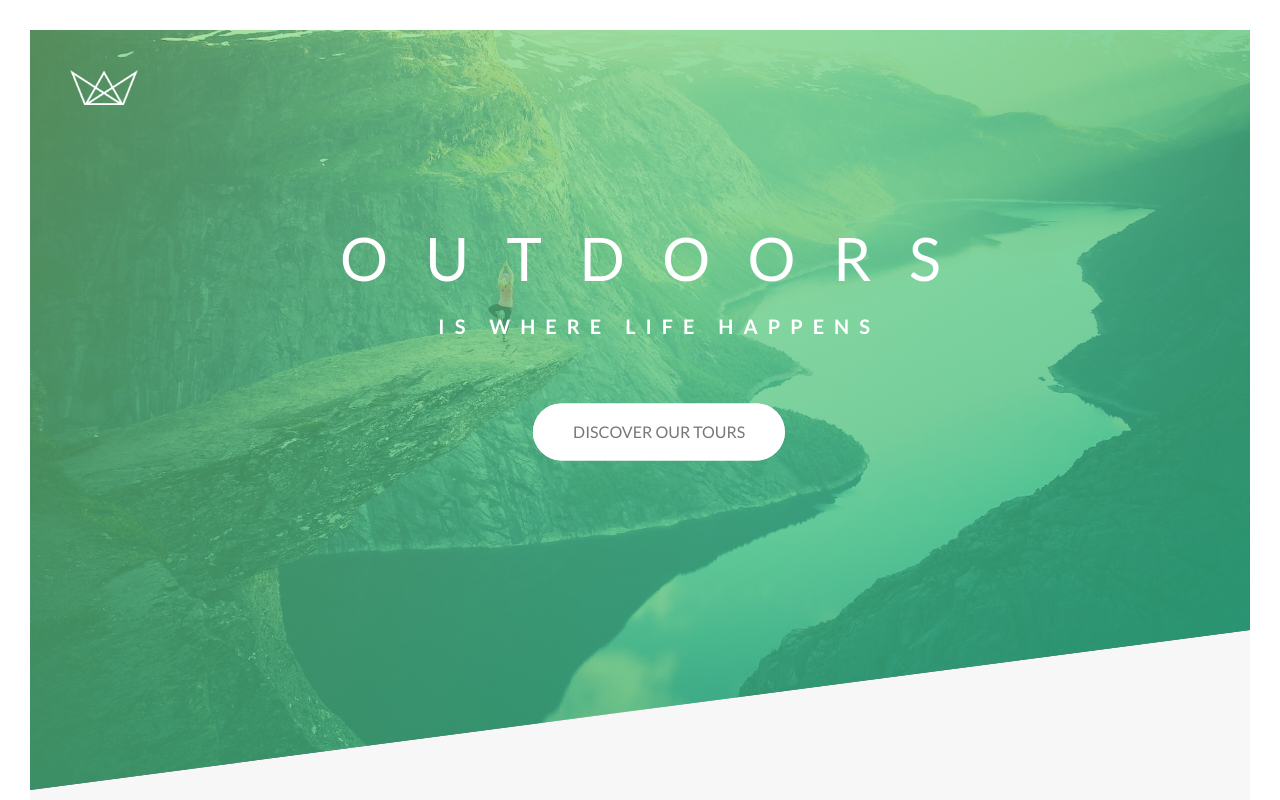
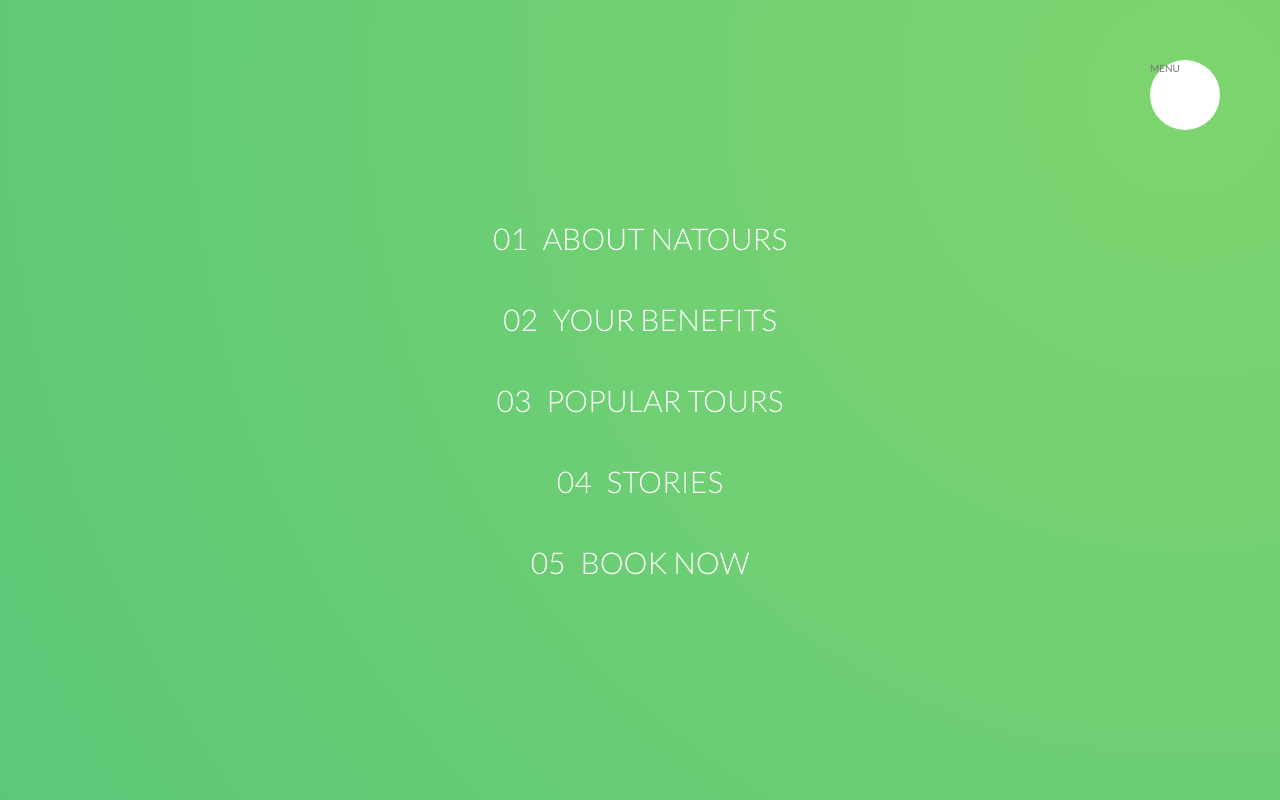
Before and after one commit to super8989/SCSS_Natours, a website: page index.html in a window 1280 px wide. Shown: the top 800 px of the page. Drawn offline with Linux system fonts and the light colour scheme.

Commit message:
Buildling the Navigation part 1

```diff
--- a/index.html
+++ b/index.html
@@ -15,6 +15,26 @@
 </head>
 
 <body>
+
+    <div class="navigation">
+        <input type="checkbox" class="navigation__checkbox" id="navi-toggle">
+
+        <label for="navi-toggle" class="navigation__button">MENU</label>
+
+        <div class="navigation__background">&nbsp;</div>
+
+        <nav class="navigation__nav">
+            <ul class="navigation__list">
+                <li class="navigation__item"><a href="#" class="navigation__link"><span>01</span>About Natours</a></li>
+                <li class="navigation__item"><a href="#" class="navigation__link"><span>02</span>Your Benefits</a></li>
+                <li class="navigation__item"><a href="#" class="navigation__link"><span>03</span>Popular Tours</a></li>
+                <li class="navigation__item"><a href="#" class="navigation__link"><span>04</span>Stories</a></li>
+                <li class="navigation__item"><a href="#" class="navigation__link"><span>05</span>Book Now</a></li>
+            </ul>
+        </nav>
+    </div>
+
+
     <header class="header">
         <div class="header__logo-box">
             <img src="img/logo-white.png" alt="Logo" class='header__logo'>
--- /dev/null
+++ b/sass/layout/_navigation.scss
@@ -0,0 +1,80 @@
+.navigation {
+  &__checkbox {
+    display: none;
+  }
+
+  &__button {
+    background-color: $color-white;
+    height: 7rem;
+    width: 7rem;
+    position: fixed;
+    top: 6rem;
+    right: 6rem;
+    border-radius: 50%;
+    z-index: 2000;
+  }
+
+  &__background {
+    height: 6rem;
+    width: 6rem;
+    border-radius: 50%;
+    position: fixed;
+    top: 6.5rem;
+    right: 6.5rem;
+    background-image: radial-gradient($color-primary-light, $color-primary-dark);
+    z-index: 1000;
+
+    transform: scale(80);
+  }
+
+  &__nav {
+    height: 100vh;
+    width: 100%;
+    position: fixed;
+    top: 0;
+    left: 0;
+    z-index: 1500;
+  }
+
+  &__list {
+    position: absolute;
+    top: 50%;
+    left: 50%;
+    transform: translate(-50%, -50%);
+    list-style: none;
+    text-align: center;
+  }
+
+  &__item {
+    margin: 1rem;
+  }
+
+  &__link {
+
+    &:link,
+    &:visited {
+      display: inline-block;
+      font-size: 3rem;
+      font-weight: 300;
+      padding: 1rem 2rem;
+      color: $color-white;
+      text-decoration: none;
+      text-transform: uppercase;
+      background-image: linear-gradient(120deg, transparent 0%, transparent 50%, $color-white 50%);
+      background-size: 230%;
+      transition: all .5s;
+
+      span {
+        margin-right: 1.5rem;
+        display: inline-block;
+      }
+    }
+
+    &:hover,
+    &:active {
+      background-position: 100%;
+      color: $color-primary;
+      transform: translateX(1rem);
+    }
+  }
+}
--- a/sass/main.scss
+++ b/sass/main.scss
@@ -18,5 +18,6 @@
 @import "layout/footer";
 @import "layout/grid";
 @import "layout/header";
+@import "layout/navigation";
 
 @import "pages/home";
```
Also changed, not shown: css/main.css, 1 other file.
